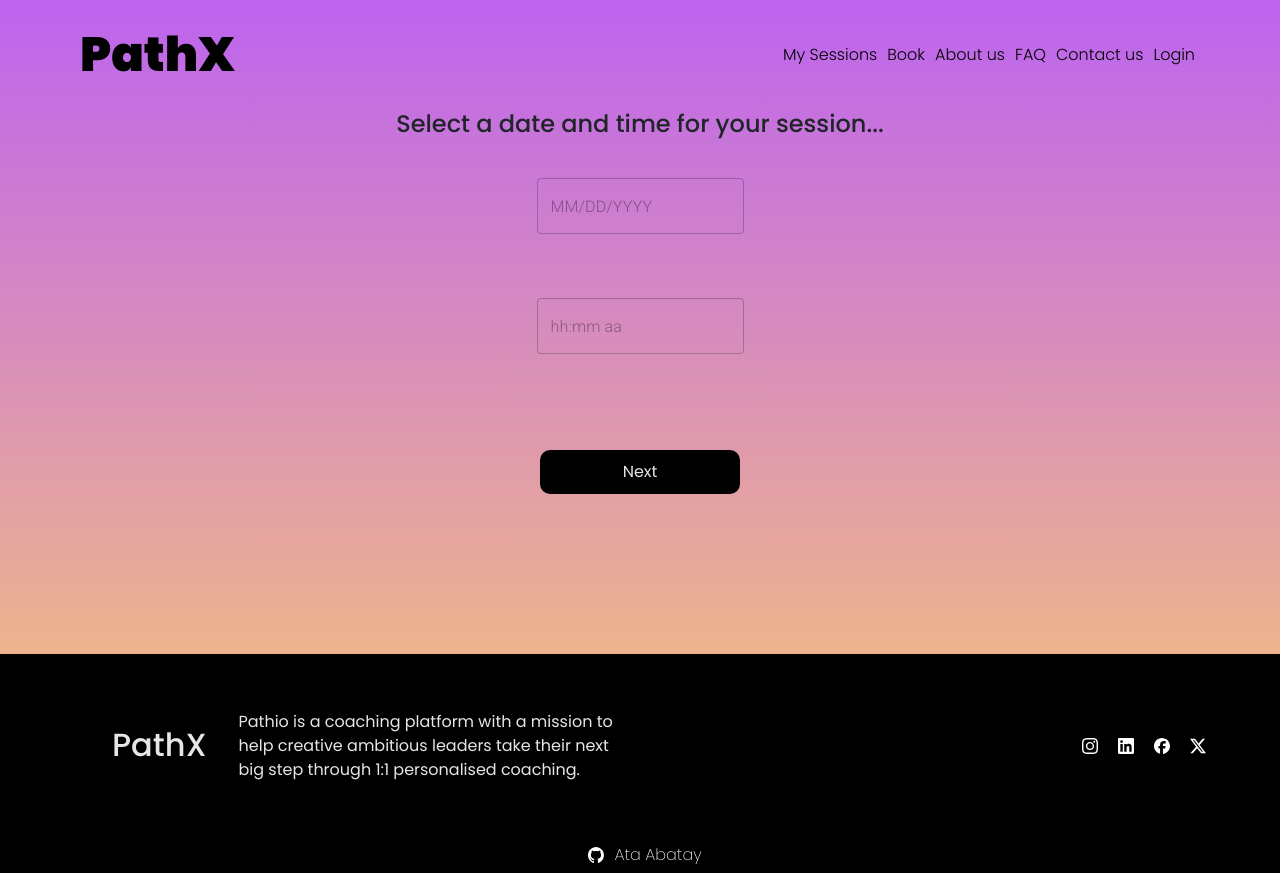
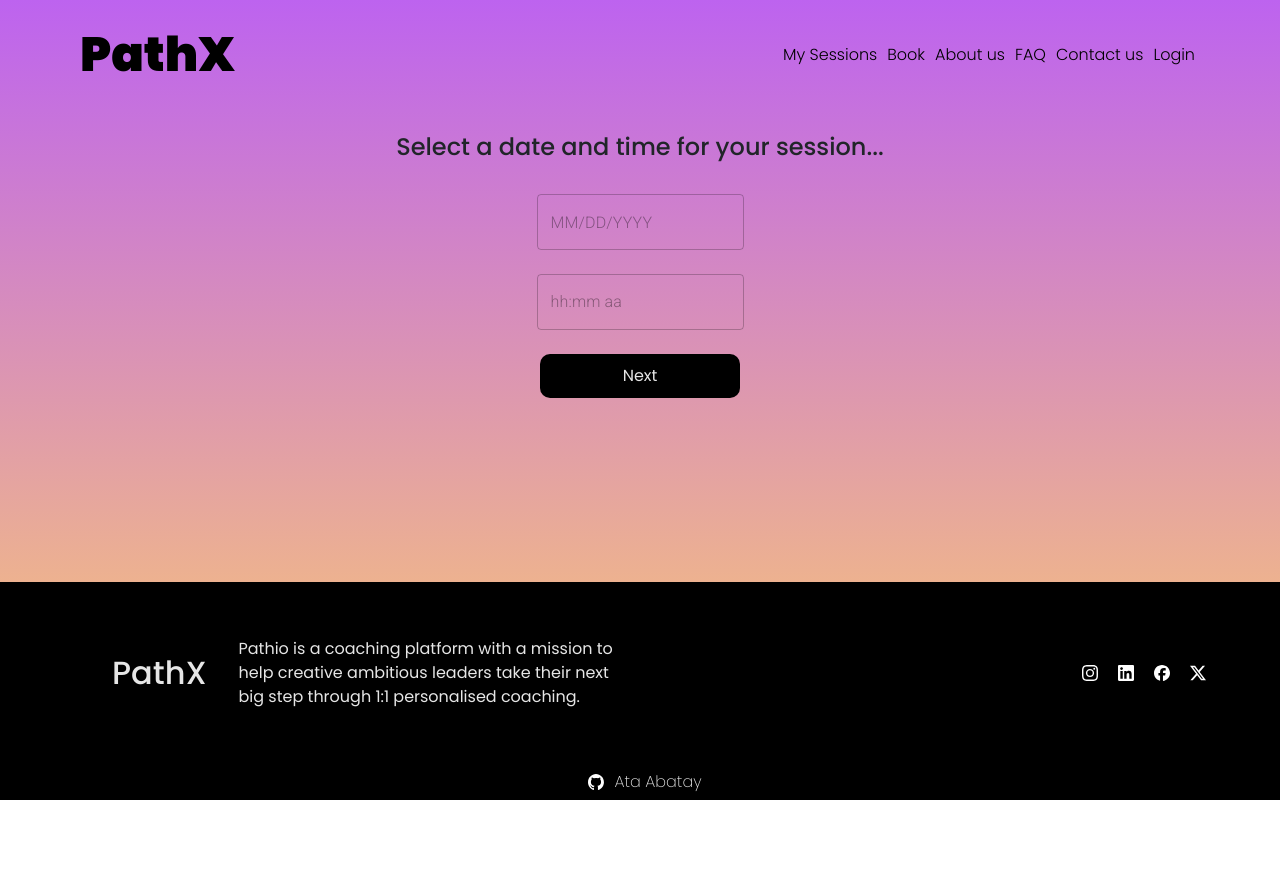
Before and after one commit to ataabatay/PathX, a React (Vite) app in the folder client/: page /booking/datetime in a window 1280 px wide. After the commit the page ends 800 px from the top, so only its background shows below. Built offline with nearby package versions, Linux system fonts and the light colour scheme.

Commit message:
minor design tweaks and bug fixes for buttons and layout

```diff
--- a/client/src/components/SessionType.jsx
+++ b/client/src/components/SessionType.jsx
@@ -25,12 +25,14 @@ export default function SessionType() {
                 </Card.Body>
               </Card>
             )
-            })}
+          })}
 
         </section>
-        <Link to='/booking/coach'>
-          <button id='next-button' value='Next'>Next</button>
-        </Link>
+        <div className="buttons">
+          <Link to='/booking/coach'>
+            <button id='next-button' value='Next'>Next</button>
+          </Link>
+        </div>
       </section>
 
     </>
--- a/client/src/styles/components/datetime/Datetime.css
+++ b/client/src/styles/components/datetime/Datetime.css
@@ -1,6 +1,6 @@
 @import url("https://fonts.googleapis.com/css2?family=Poppins:wght@100;200;300;400;500;600;700;800;900&family=Roboto:wght@300;700&display=swap");
 .date-time-picker {
-  justify-content: center;
+  justify-content: space-evenly;
   display: flex;
   flex-direction: column;
   align-items: center;
@@ -10,12 +10,7 @@
 .date-time-picker h1 {
   font-size: 1.5em;
 }
-.date-time-picker .datepicker,
-.date-time-picker .timepicker {
-  margin: 2em;
-}
 .date-time-picker #next-button {
-  margin-top: 4em;
   border: none;
   border-radius: 10px;
   padding: 10px;
--- a/client/src/styles/components/datetime/Datetime.scss
+++ b/client/src/styles/components/datetime/Datetime.scss
@@ -1,7 +1,7 @@
 @import '../../global/variables.scss';
 
 .date-time-picker {
-  justify-content: center;
+  justify-content: space-evenly;
   display: flex;
   flex-direction: column;
   align-items: center;
@@ -12,13 +12,7 @@
     font-size: 1.5em;
   }
 
-  .datepicker,
-  .timepicker {
-    margin: 2em;
-  }
-
   #next-button {
-    margin-top: 4em;
     border: none;
     border-radius: 10px;
     padding: 10px;
--- a/client/src/styles/components/sessiontype/SessionType.css
+++ b/client/src/styles/components/sessiontype/SessionType.css
@@ -2,6 +2,8 @@
 .sessiontypes {
   display: flex;
   flex-direction: column;
+  align-items: center;
+  justify-content: space-between;
 }
 .sessiontypes h1 {
   font-size: 1.5em;
@@ -13,7 +15,6 @@
   flex-wrap: wrap;
   justify-content: center;
   width: 80%;
-  margin: 0 auto;
 }
 .sessiontypes .session-type-cards .card {
   width: 250px;
@@ -27,8 +28,10 @@
 .sessiontypes .session-type-cards .card:hover {
   background-color: #f0f0f0;
 }
-.sessiontypes button {
-  margin: 3em;
+.sessiontypes .buttons {
+  padding: 3em 0;
+}
+.sessiontypes .buttons #next-button {
   border: none;
   border-radius: 10px;
   padding: 10px;
@@ -36,7 +39,7 @@
   background-color: black;
   color: #e6e6e6;
 }
-.sessiontypes button:hover {
+.sessiontypes .buttons #next-button:hover {
   cursor: pointer;
   background-color: #4d4d4d;
   font-weight: 600;
```
Also changed, not shown: client/src/styles/components/sessiontype/SessionType.scss (+6 -4 lines), 2 other files (tests, documents, lock files or other folders).
